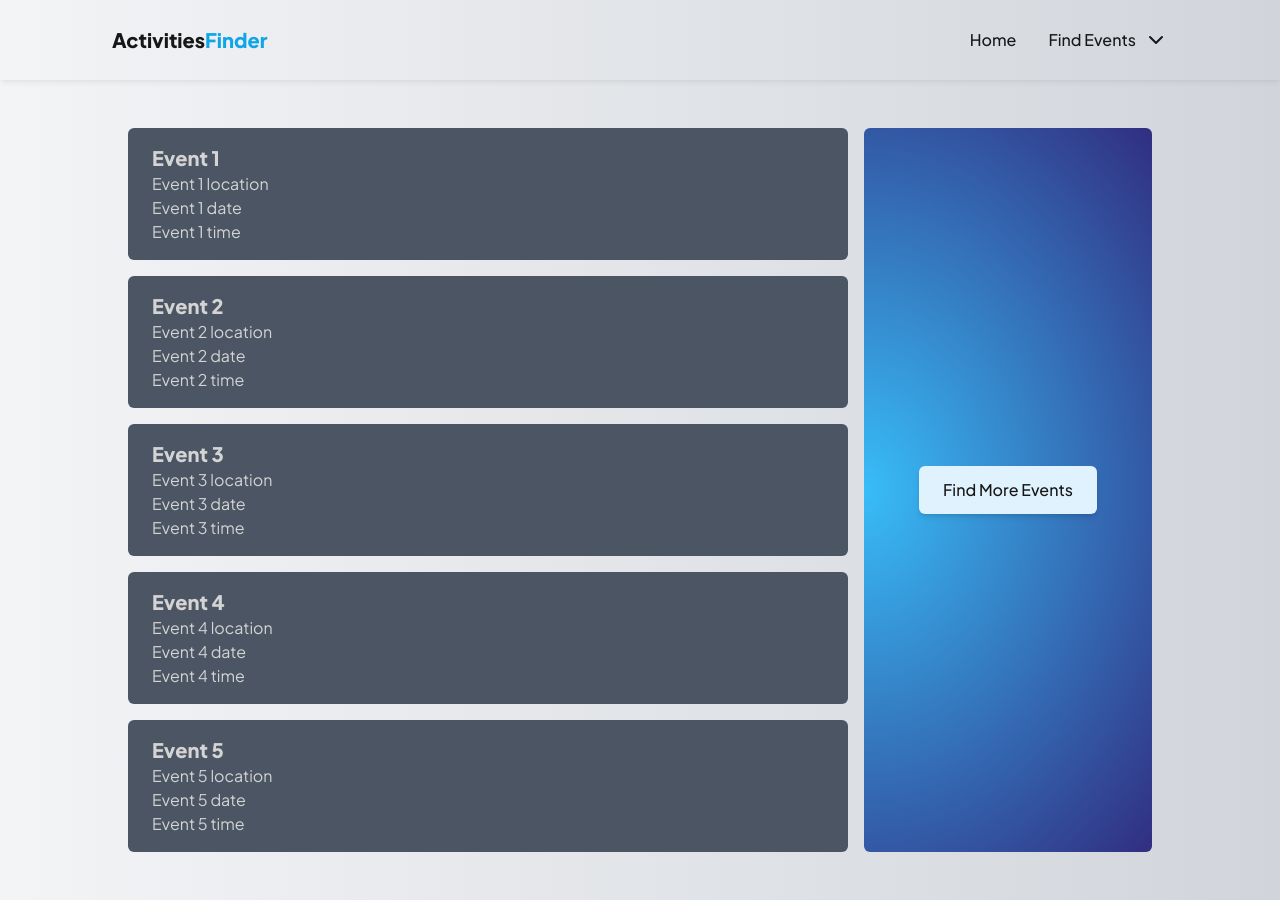
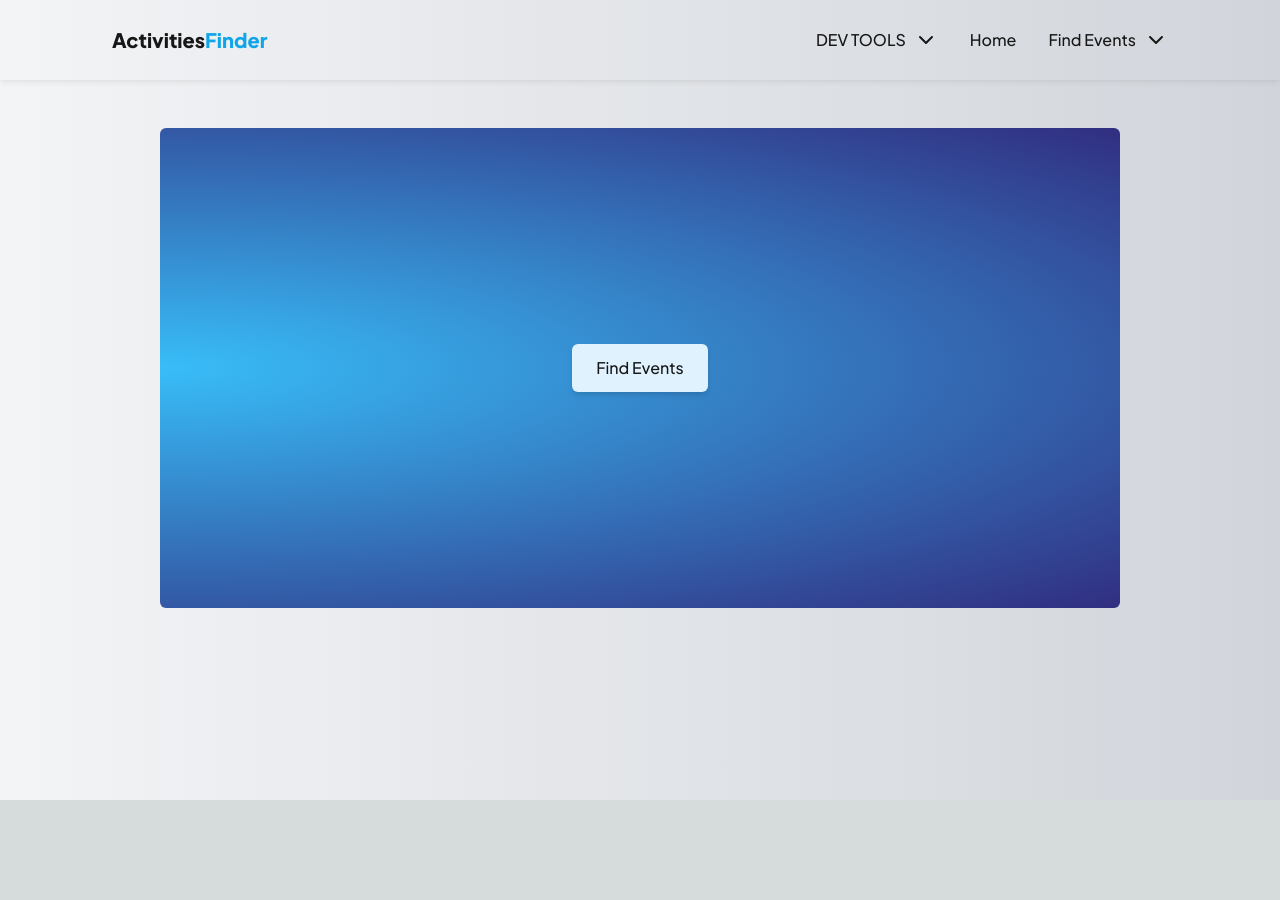
Before and after one commit to jackbisceglia/activitiesfinder-320, a Next.js app in the folder frontend/: page / in a window 1280 px wide. After the commit the page ends 800 px from the top, so only its background shows below. Built offline with nearby package versions, Linux system fonts and the light colour scheme.

Commit message:
feat: event card styles; load events from local storage

```diff
--- a/frontend/src/components/EventCard.tsx
+++ b/frontend/src/components/EventCard.tsx
@@ -1,34 +1,51 @@
+import { Dispatch } from "react";
+import { EventActions } from "@/pages";
+import Link from "next/link";
+
 export type GenericEvent = {
   id: string;
   title: string;
   location: string;
   date: string;
   time: string;
+  url: string;
 };
 
 type EventCardProps = {
   event: GenericEvent;
   eventSaved: boolean;
-  removeEvent: (id: string) => void;
+  eventStateDispatch: Dispatch<EventActions>;
 };
 
 export const EventCard = ({
   event,
   eventSaved,
-  removeEvent,
+  eventStateDispatch,
 }: EventCardProps) => {
   const buttonTerm = eventSaved ? "Remove" : "Save";
 
-  // wrap handler with id context
-  const handleRemoveEvent = () => removeEvent(event.id);
+  // wrap dispatch with id context
+  const handleRemoveEvent = () =>
+    eventStateDispatch({
+      type: "REMOVE",
+      payload: {
+        id: event.id,
+      },
+    });
 
   return (
     <div
-      className="grid grid-cols-[auto_auto] place-items-start place-content-between px-6 py-4 bg-gray-50/90 border border-gray-300  shadow-sm rounded-md text-gray-950"
+      className="hover:border-gray-400/60 grid grid-cols-[auto_auto] place-items-start place-content-between px-6 py-4 bg-gray-50/90 border border-gray-300 transition-all duration-200 hover:shadow-md shadow-sm rounded-md text-gray-950 "
       key={event.id}
     >
       <div className="flex flex-col w-max">
-        <p className="text-xl font-black">{event.title}</p>
+        <Link
+          target="_blank"
+          href={event.url}
+          className="pr-4 text-xl font-black w-fit hover:underline underline-offset-2"
+        >
+          {event.title}
+        </Link>
         <p>{event.location}</p>
         <p>{event.date}</p>
         <p>{event.time}</p>
--- a/frontend/src/components/Navbar.tsx
+++ b/frontend/src/components/Navbar.tsx
@@ -1,4 +1,6 @@
 import { CarIcon, ChevronDown } from "lucide-react";
+
+import { GenericEvent } from "./EventCard";
 import Link from "next/link";
 import React from "react";
 
@@ -7,6 +9,29 @@ type PagePaths = "/" | "/search" | "/results";
 type PageLink = {
   title: string;
   href: PagePaths;
+};
+
+const clearMockEvents = () => {
+  localStorage.removeItem("events");
+};
+
+const addMockEvent = () => {
+  const e: GenericEvent = {
+    id: Math.floor(Math.random() * 1000).toString(),
+    date: Date().toLocaleUpperCase(),
+    location: "Test Location",
+    time: "Test Time",
+    title: `Test Event ${Math.floor(Math.random() * 1000000)}`,
+    url: "https://www.umass.edu/",
+  };
+
+  const eventsFromStorage = localStorage.getItem("events") ?? "";
+
+  const pastEvents = eventsFromStorage.length
+    ? JSON.parse(eventsFromStorage)
+    : [];
+
+  localStorage.setItem("events", JSON.stringify([...pastEvents, e]));
 };
 
 const pages: Record<string, PageLink> = {
@@ -37,6 +62,20 @@ const Navbar = () => {
       </Link>
       {/* LINKS */}
       <ul className="flex gap-8 my-auto">
+        <li className="relative">
+          <button className="flex items-center gap-2 py-2 transition-colors duration-150 text-neutral-900 hover:text-sky-600 peer">
+            DEV TOOLS
+            <ChevronDown />
+          </button>
+          <ul className="hover:flex absolute hidden px-6 pr-12 gap-4 py-5 text-left flex-col rounded-2xl rounded-tr-none shadow-lg w-[16rem] bg-gray-50 top-10 right-3 peer-hover:flex peer-hover:open open:flex">
+            <button onClick={addMockEvent}>
+              <li className="py-2">{"Add Mock Event"}</li>
+            </button>
+            <button onClick={clearMockEvents}>
+              <li className="py-2">{"Clear Mock Event"}</li>
+            </button>
+          </ul>
+        </li>
         <NavLink href={pages.home.href}>
           <li className="py-2">{pages.home.title}</li>
         </NavLink>
--- a/frontend/src/pages/_app.tsx
+++ b/frontend/src/pages/_app.tsx
@@ -4,13 +4,14 @@ import type { AppProps } from "next/app";
 import Navbar from "../components/Navbar";
 import { Plus_Jakarta_Sans } from "next/font/google";
 
-const Jakarta = Plus_Jakarta_Sans({ subsets: ["latin"] });
+const font = Plus_Jakarta_Sans({ subsets: ["latin"] });
 
 export default function App({ Component, pageProps }: AppProps) {
   return (
-    <div className={`${Jakarta.className}`}>
+    <div className={`${font.className} min-h-screen flex flex-col`}>
+      {/* <div className={`${Jakarta.className} min-h-screen flex flex-col`}> */}
       <Navbar />
-      <main className="max-w-screen-lg mx-auto text-neutral-900">
+      <main className="w-full max-w-screen-lg px-8 mx-auto text-neutral-900">
         <Component {...pageProps} />
       </main>
     </div>
--- a/frontend/src/pages/index.tsx
+++ b/frontend/src/pages/index.tsx
@@ -1,126 +1,99 @@
-import { useEffect, useState } from "react";
+import { EventCard, GenericEvent } from "@/components/EventCard";
+import { useEffect, useReducer, useState } from "react";
 
 import Link from "next/link";
 
-type Event = {
-  id: number;
-  title: string;
-  location: string;
-  // change to Date type
-  date: string;
-  time: string;
+export type EventActions =
+  | { type: "REMOVE"; payload: { id: string } }
+  | { type: "ADD"; payload: { event: GenericEvent } }
+  | { type: "LOAD_ALL" };
+
+const eventReducer = (
+  events: GenericEvent[],
+  action: EventActions
+): GenericEvent[] => {
+  switch (action.type) {
+    case "REMOVE":
+      const filteredEvents = events.filter((e) => e.id !== action.payload.id);
+      localStorage.setItem("events", JSON.stringify(filteredEvents));
+      return filteredEvents;
+    case "ADD":
+      const newEvents = [...events, action.payload.event];
+      localStorage.setItem("events", JSON.stringify(newEvents));
+      return newEvents;
+    case "LOAD_ALL":
+      return JSON.parse(localStorage.getItem("events") ?? "[]");
+    default:
+      console.log("default");
+      return events;
+  }
 };
 
-const mockEvents = [
-  {
-    id: 1,
-    title: "Event 1",
-    location: "Event 1 location",
-    date: "Event 1 date",
-    time: "Event 1 time",
-  },
-  {
-    id: 2,
-    title: "Event 2",
-    location: "Event 2 location",
-    date: "Event 2 date",
-    time: "Event 2 time",
-  },
-  {
-    id: 3,
-    title: "Event 3",
-    location: "Event 3 location",
-    date: "Event 3 date",
-    time: "Event 3 time",
-  },
-  {
-    id: 4,
-    title: "Event 4",
-    location: "Event 4 location",
-    date: "Event 4 date",
-    time: "Event 4 time",
-  },
-  {
-    id: 5,
-    title: "Event 5",
-    location: "Event 5 location",
-    date: "Event 5 date",
-    time: "Event 5 time",
-  },
-];
-
-const useEvents = () => {
-  const [events, setEvents] = useState<Event[]>([]);
+// Event State
+const useEventState = () => {
+  const defaultState: GenericEvent[] = [];
+  const [events, dispatchEvents] = useReducer(eventReducer, defaultState);
   const [loading, setLoading] = useState<boolean>(false);
   const [error, setError] = useState<string | null>(null);
 
   useEffect(() => {
-    // WILL FETCH FROM LOCAL STORAGE IN FUTURE
     const fetchEvents = async () => {
       setLoading(true);
-      setEvents(() => mockEvents);
-      // setEvents(() => []);
+      dispatchEvents({
+        type: "LOAD_ALL",
+      });
       setLoading(false);
     };
 
     fetchEvents();
   }, []);
 
-  return { events, loading, error };
+  return { events, loading, error, eventStateDispatch: dispatchEvents };
 };
 
 const FindEventsPanel = ({ hasEvents }: { hasEvents: boolean }) => {
-  const buttonText = hasEvents ? "Find More Events" : "Find Events";
-
   const fullScreenStyle =
-    " justify-center items-center my-auto rounded-md bg-[radial-gradient(ellipse_at_left,_var(--tw-gradient-stops))] from-sky-400 to-indigo-900 flex w-full min-h-[25rem]";
+    " justify-center flex-grow items-center my-auto rounded-md bg-[radial-gradient(ellipse_at_left,_var(--tw-gradient-stops))] from-sky-400 to-indigo-900 flex min-h-[30rem]";
   const singleColumnStyle =
     "flex items-center justify-center rounded-md bg-[radial-gradient(ellipse_at_left,_var(--tw-gradient-stops))] from-sky-400 to-indigo-900 w-72";
 
-  const divStyle = hasEvents ? singleColumnStyle : fullScreenStyle;
-
   return (
-    <div className={divStyle}>
+    <div className={hasEvents ? singleColumnStyle : fullScreenStyle}>
       <Link
         href="results"
         className="px-6 py-3 font-medium transition-colors duration-300 rounded-md shadow-md bg-sky-100 hover:bg-sky-50"
       >
-        {buttonText}
+        {hasEvents ? "Find More Events" : "Find Events"}
       </Link>
-    </div>
-  );
-};
-
-const EventsList = ({ events }: { events: Event[] }) => {
-  return (
-    <div className="flex flex-col flex-1 w-auto gap-4">
-      {events.map((e) => (
-        <div
-          className="flex flex-col px-6 py-4 bg-gray-600 rounded-md text-neutral-300"
-          key={e.id}
-        >
-          <p className="text-xl font-black">{e.title}</p>
-          <p>{e.location}</p>
-          <p>{e.date}</p>
-          <p>{e.time}</p>
-        </div>
-      ))}
     </div>
   );
 };
 
 // HOMEPAGE
 export default function Home() {
-  const { events, loading, error } = useEvents();
+  const { events, loading, error, eventStateDispatch } = useEventState();
 
   if (loading) return <p>Loading...</p>;
   if (error) return <p>Error</p>;
 
+  const EventList = () => (
+    <div className="flex flex-col flex-1 w-auto gap-4">
+      {events.map((e) => (
+        <EventCard
+          key={e.id}
+          event={e}
+          eventStateDispatch={eventStateDispatch}
+          eventSaved={true}
+        />
+      ))}
+    </div>
+  );
+
   return (
-    <div className="flex flex-col gap-4 py-12 sm:flex-row ">
+    <div className="flex flex-col h-full gap-6 py-12 sm:flex-row ">
       {events.length ? (
         <>
-          <EventsList events={events} />
+          <EventList />
           <FindEventsPanel hasEvents={true} />
         </>
       ) : (
```
